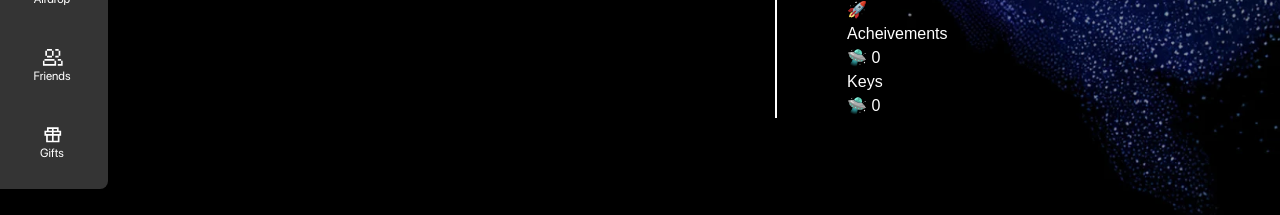
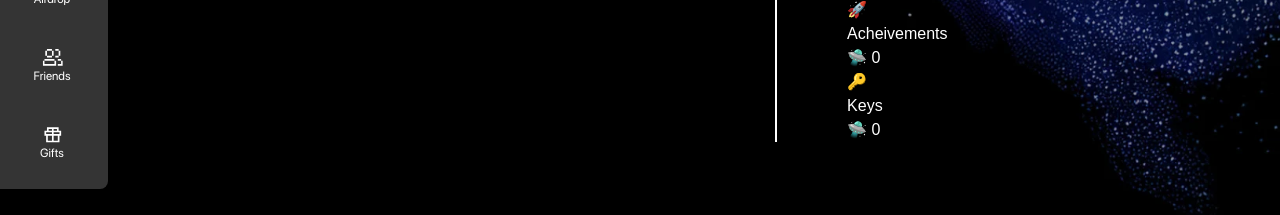
Before and after one commit to ICP-hub/StarDustAdventures, a React (Vite) app in the folder src/game_frontend/: page /dashboard/airdrop in a window 1280 px wide. Shown: the part 411-626 px from the top of the page. Built offline with nearby package versions, Linux system fonts and the light colour scheme.

Commit message:
Add icon to Incentives and improve IncentiveCard layout with new styling

```diff
--- a/src/game_frontend/src/components/dashboard/airdrop/Incentives/index.tsx
+++ b/src/game_frontend/src/components/dashboard/airdrop/Incentives/index.tsx
@@ -22,7 +22,7 @@ const INCENTIVES_DETAILS = [
         type : 'Acheivements'
     },
     {
-        icon : '',
+        icon : '🔑',
         points : 0,
         type : 'Keys'
     }
@@ -35,11 +35,13 @@ const INCENTIVES_DETAILS = [
  */
 const IncentiveCard=({icon, points = 0, type} : Incentives)=>{
     return(
-        <div role='group'>
+        <div role='group' className='incentive-card'>
             {/* Future Scope : Use IMAGES */}
             <p>{icon}</p>
-            <p>{type}</p>
-            <p>🛸 {points.toString()}</p>
+            <div className='incentive-card-type'>
+                <p>{type}</p>
+                <p>🛸 {points.toString()}</p>
+            </div>
         </div>
     )
 }
```
